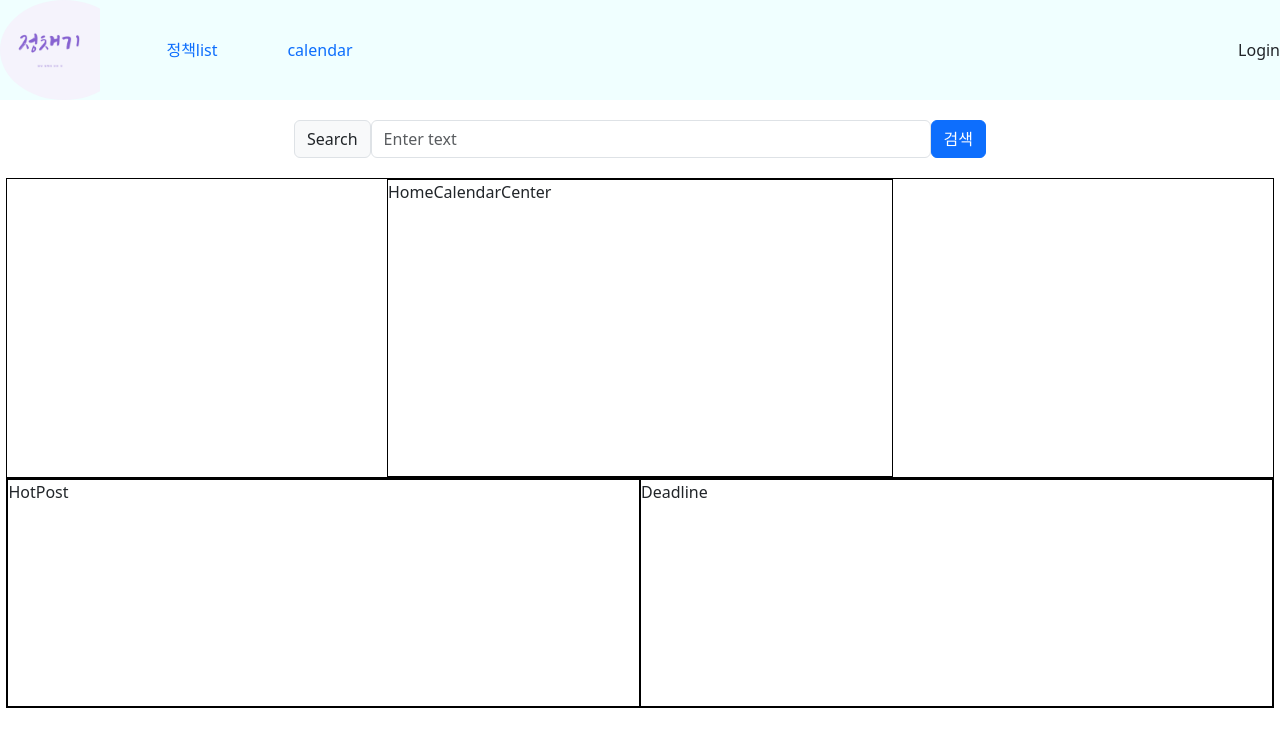
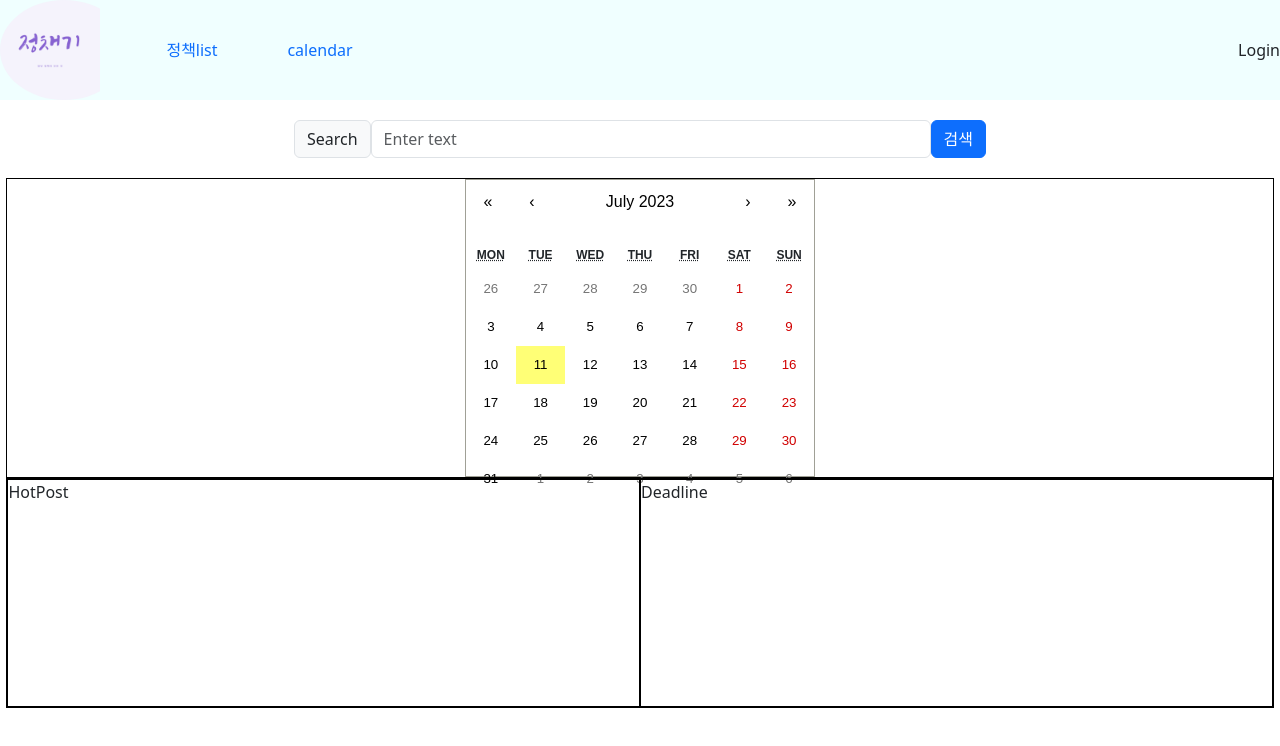
Before and after one commit to jihaneol/Jeongchaegi, a React (Create React App) app in the folder frontend/: page / in a window 1280 px wide. Shown: the top 746 px of the page. Built offline with nearby package versions, Linux system fonts and the light colour scheme.

Commit message:
feat : add calendar and install react-calendar

```diff
--- a/frontend/package.json
+++ b/frontend/package.json
@@ -8,6 +8,7 @@
     "@testing-library/user-event": "^12.1.5",
     "bootstrap": "^5.3.0",
     "react": "^17.0.2",
+    "react-calendar": "^4.3.0",
     "react-dom": "^17.0.2",
     "react-router-dom": "^5.3.4",
     "react-scripts": "5.0.1",
--- a/frontend/src/routes/Home.jsx
+++ b/frontend/src/routes/Home.jsx
@@ -3,11 +3,20 @@
 import HotPost from "../components/HotPost";
 import home_styles from "../styles/Home.module.css";
 import Deadline from "../components/Deadline";
+import Calendar from "react-calendar";
+
+import 'react-calendar/dist/Calendar.css';
 
 function HomeCalendar() {
+  function calendarClick(v) {
+    console.log(v);
+  }
   return (
     <div className={home_styles.home_calendar_wrap}>
-      <div className={home_styles.home_calendar_center}>HomeCalendarCenter</div>
+      <Calendar
+      onClickDay={calendarClick}
+      className={home_styles.home_calendar_center}
+      />
     </div>
   );
 }
```
Also changed, not shown: 1 other file (tests, documents, lock files or other folders).
